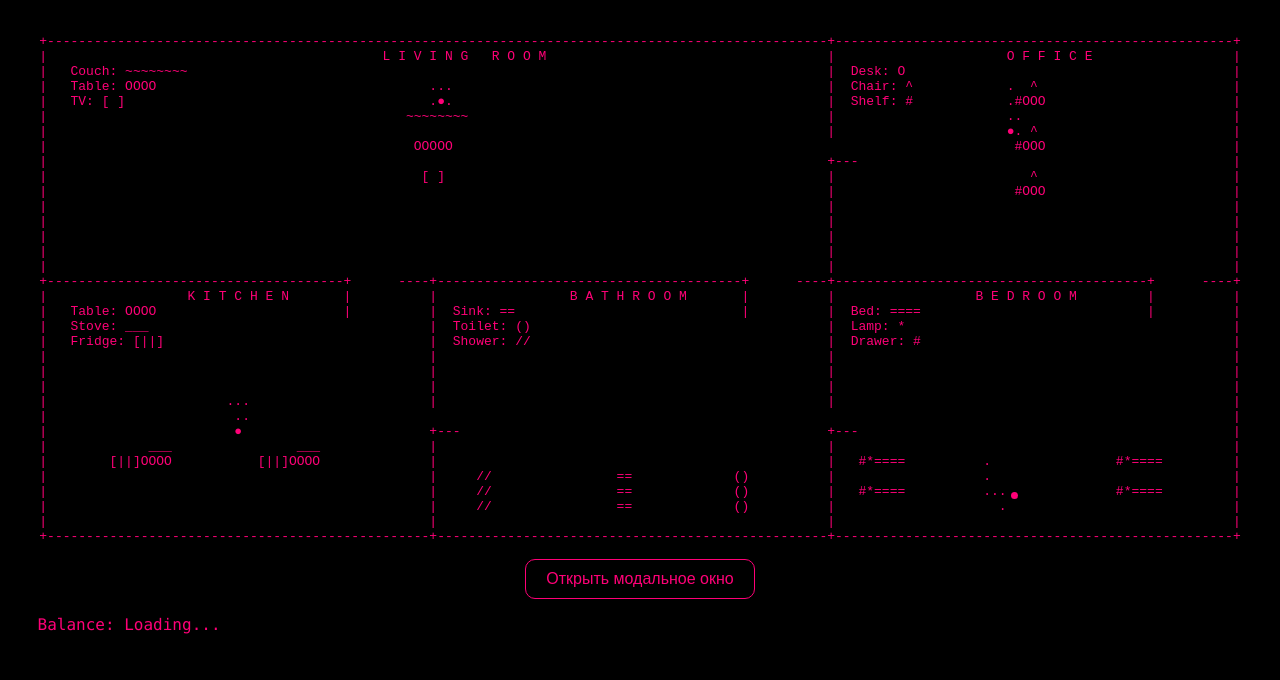
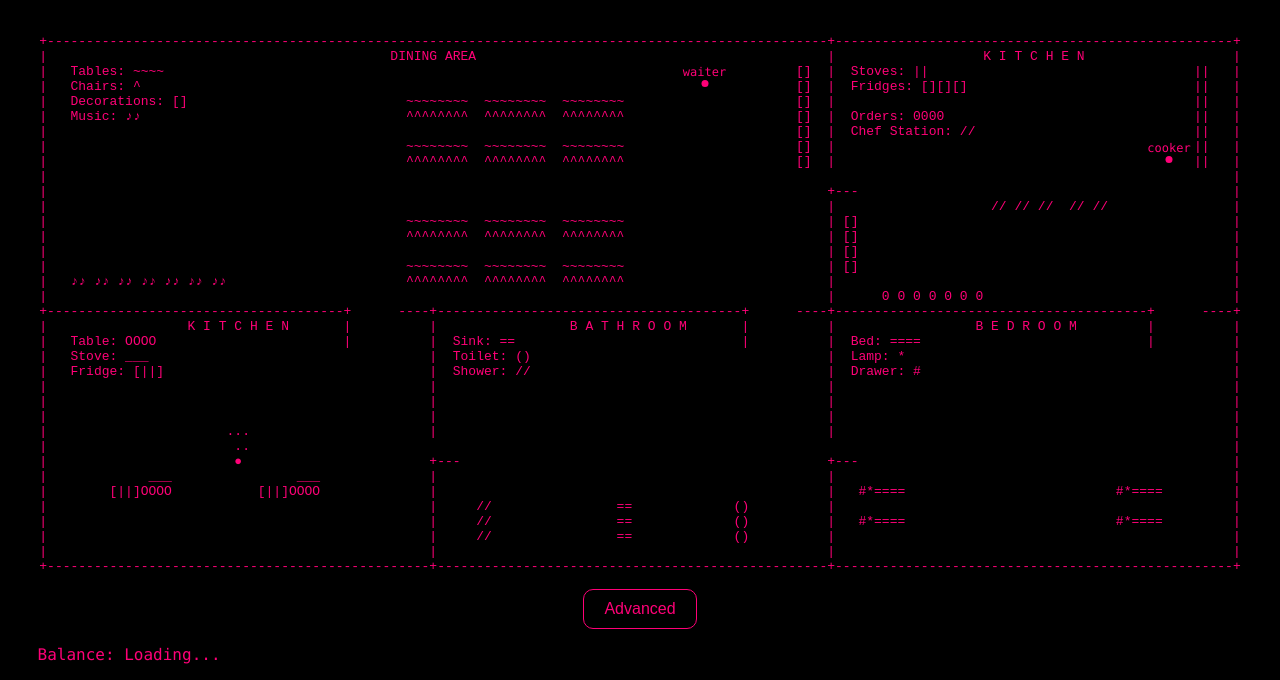
Before and after one commit to Vlad-Vishnevskii/RESTOAGENT, a plain HTML site: page index.html in a window 1280 px wide. Shown: the part 122-802 px from the top of the page. Drawn offline with Linux system fonts and the light colour scheme.

Commit message:
add rest

```diff
--- a/index.html
+++ b/index.html
@@ -28,21 +28,23 @@
             <pre class="frame">
 
 +----------------------------------------------------------------------------------------------------+---------------------------------------------------+
-|                                           L I V I N G   R O O M                                    |                      O F F I C E                  |
-|   Couch: ~~~~~~~~                                                                                  |  Desk: O                                          |
-|   Table: OOOO                                   ...                                                |  Chair: ^            .  ^                         |
-|   TV: [ ]                                       .●.                                                |  Shelf: #            .#OOO                        |
-|                                              ~~~~~~~~                                              |                      ..                           |
-|                                                                                                    |                      ●. ^                         |
-|                                               OOOOO                                                                        #OOO                        |
+|                                            DINING AREA                                             |                   K I T C H E N                   |
+|   Tables: ~~~~                                                                                 []  |  Stoves: ||                                  ||   |
+|   Chairs: ^                                                                                    []  |  Fridges: [][][]                             ||   |
+|   Decorations: []                            ~~~~~~~~  ~~~~~~~~  ~~~~~~~~                      []  |                                              ||   |
+|   Music: ♪♪                                  ^^^^^^^^  ^^^^^^^^  ^^^^^^^^                      []  |  Orders: 0000                                ||   |
+|                                                                                                []  |  Chef Station: //                            ||   |
+|                                              ~~~~~~~~  ~~~~~~~~  ~~~~~~~~                      []  |                                              ||   |
+|                                              ^^^^^^^^  ^^^^^^^^  ^^^^^^^^                      []  |                                              ||   |
+|                                                                                                                                                        |
 |                                                                                                    +---                                                |
-|                                                [ ]                                                 |                         ^                         |
-|                                                                                                    |                       #OOO                        |
-|                                                                                                    |                                                   |
-|                                                                                                    |                                                   |
-|                                                                                                    |                                                   |
-|                                                                                                    |                                                   |
-|                                                                                                    |                                                   |
+|                                                                                                    |                    // // //  // //                |
+|                                              ~~~~~~~~  ~~~~~~~~  ~~~~~~~~                          | []                                                |
+|                                              ^^^^^^^^  ^^^^^^^^  ^^^^^^^^                          | []                                                |
+|                                                                                                    | []                                                |
+|                                              ~~~~~~~~  ~~~~~~~~  ~~~~~~~~                          | []                                                |
+|   ♪♪ ♪♪ ♪♪ ♪♪ ♪♪ ♪♪ ♪♪                       ^^^^^^^^  ^^^^^^^^  ^^^^^^^^                          |                                                   |
+|                                                                                                    |      0 0 0 0 0 0 0                                |
 +--------------------------------------+      ----+---------------------------------------+      ----+----------------------------------------+      ----+
 |                  K I T C H E N       |          |                 B A T H R O O M       |          |                  B E D R O O M         |          |
 |   Table: OOOO                        |          |  Sink: ==                             |          |  Bed: ====                             |          |
@@ -55,18 +57,19 @@
 |                        ..                                                                                                                              |
 |                        ●                        +---                                               +---                                                |
 |             ___                ___              |                                                  |                                                   |
-|        [||]OOOO           [||]OOOO              |                                                  |   #*====          .                #*====         |
-|                                                 |     //                ==             ()          |                   .                               |
-|                                                 |     //                ==             ()          |   #*====          ...              #*====         |
-|                                                 |     //                ==             ()          |                     .                             |
+|        [||]OOOO           [||]OOOO              |                                                  |   #*====                           #*====         |
+|                                                 |     //                ==             ()          |                                                   |
+|                                                 |     //                ==             ()          |   #*====                           #*====         |
+|                                                 |     //                ==             ()          |                                                   |
 |                                                 |                                                  |                                                   |
 +-------------------------------------------------+--------------------------------------------------+---------------------------------------------------+
             </pre>
-            <div class="point-1"></div>
+            <div class="cooker">cooker <span class="cooker_dot"></span></div>
+            <div class="waiter">waiter <span class="waiter_dot"></span></div>
         </div>
 
     <!-- Кнопка для открытия модального окна -->
-    <button id="openModal">Открыть модальное окно</button>
+    <button id="openModal">Advanced</button>
 
     <div class="container">
         <p class="balance">Balance: Loading...</p>
@@ -77,7 +80,7 @@
     <div id="modal" class="modal">
         <div class="modal-content">
             <span class="close-button" id="closeModal">&times;</span>
-            <h2>Заголовок</h2>
+            <h2>Welcome to RESTOAGENT Synchronization complete...</h2>
             <div id="modalText"></div>
         </div>
     </div>
--- a/script.js
+++ b/script.js
@@ -26,10 +26,15 @@ const modalText = document.getElementById('modalText');
 
 // Текст для эффекта печати
 const text = [
-    "Это первая строка текста.",
-    "Это вторая строка текста.",
-    "А вот и третья строка текста.",
-    "Наконец, четвертая строка."
+    "Activating Reservation System: Tables are being prepared...",
+"Connecting Kitchen Operations: Chef commands online...",
+"Loading Customer Insights: Preferences detected...",
+"Calibrating Atmosphere Settings: Ambience adjusted...",
+"Activating Feedback Collector: Ready to gather reviews...",
+"Syncing Payment Systems: Secure transactions enabled...",
+"Updating Inventory Module: Stock levels checked...",
+"Finalizing Staff Coordination: Shift schedules confirmed...",
+"System Ready: Welcome to your ultimate restaurant assistant!",
 ];
 
 let intervalId; // Идентификатор для очистки цикла
--- a/style.css
+++ b/style.css
@@ -123,7 +123,7 @@ button {
     padding: 20px;
     border-radius: 8px;
     width: 800px;
-    min-height: 400px;
+    min-height: 500px;
     text-align: center;
     box-shadow: 0 4px 8px rgba(0, 0, 0, 0.2);
     animation: fadeIn 0.3s ease;
@@ -165,58 +165,95 @@ button {
 }
 
 
-.point-1 {
+.cooker {
     position: absolute;
+    font-size: 12px;
+    top: 46px;
+    right: 215px;
+    background: #000000;
+    animation: cooker 22.3s linear infinite;
+    cursor: pointer;
+}
+
+.cooker_dot {
+    position: absolute;
+    top: 15px;
+    left: 50%;
+    transform: translateX(-50%);
     width: 7px;
     height: 7px;
     border-radius: 50%;
     background: var(--main-color);
-    bottom: 46px;
-    right: 215px;
-    animation: point-1 6.3s linear infinite;
+    cursor: pointer;
 }
 
-
-@keyframes point-1 {
-    10% {
-        bottom: 60px;
-        right: 215px;
-    }
-    20% {
-        bottom: 60px;
-        right: 222px;
+@keyframes cooker {
+    15% {
+        top: 46px;
+        right: 50px;
     }
     30% {
-        bottom: 60px;
-        right: 230px;
+        top: 200px;
+        right: 50px;
     }
-    40% {
-        bottom: 75px;
-        right: 230px;
-    }
-    50% {
-        bottom: 90px;
-        right: 230px;
+    45% {
+        top: 200px;
+        right: 275px;
     }
     60% {
-        bottom: 75px;
-        right: 230px;
+        top: 120px;
+        right: 275px;
     }
-    70% {
-        bottom: 60px;
-        right: 230px;
-    }
-    80% {
-        bottom: 60px;
-        right: 222px;
-    }
-    90% {
-        bottom: 60px;
+    75% {
+        top: 120px;
         right: 215px;
     }
     100% {
-        bottom: 46px;
+        top: 46px;
         right: 215px;
+    }
+}
+
+.waiter {
+    position: absolute;
+    font-size: 12px;
+    top: 46px;
+    left: 215px;
+    background: #000000;
+    animation: waiter 20.3s linear infinite;
+    cursor: pointer;
+
+}
+
+.waiter_dot {
+    position: absolute;
+    top: 15px;
+    left: 50%;
+    transform: translateX(-50%);
+    width: 7px;
+    height: 7px;
+    border-radius: 50%;
+    background: var(--main-color);
+    cursor: pointer;
+
+}
+
+@keyframes waiter {
+    25% {
+        top: 46px;
+        left: 650px;
+    }
+    50% {
+        top: 160px;
+        left: 650px;
+    }
+    75% {
+        top: 160px;
+        left: 215px;
+    }
+    100% {
+        top: 46px;
+        left: 215px;
     }
 }
 
```
